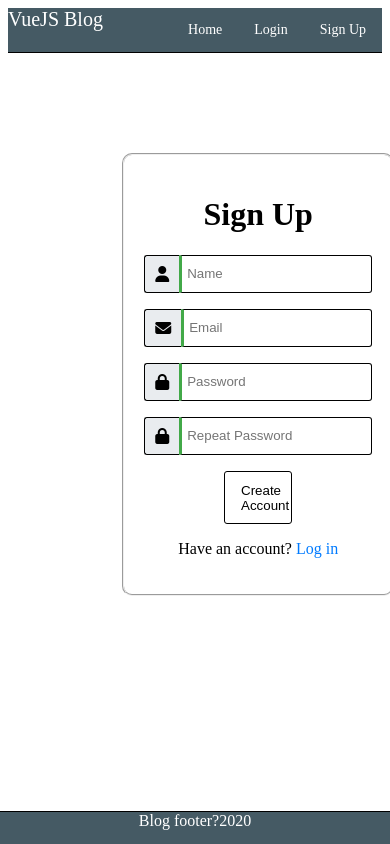
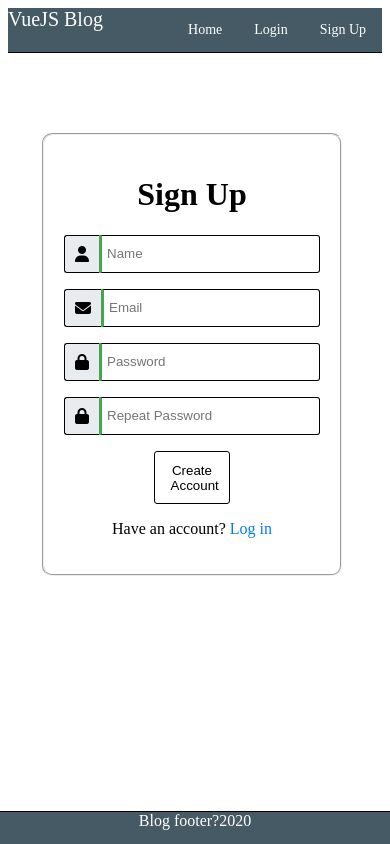
Before and after one commit to Draskovv/vue-blog, a Vue app in the folder vue-blog/: page /sign-up in a window 390 px wide. Built offline with nearby package versions, Linux system fonts and the light colour scheme; what vuefire would draw is missing.

Commit message:
more styling

```diff
--- a/vue-blog/src/components/CreatePost.vue
+++ b/vue-blog/src/components/CreatePost.vue
@@ -148,6 +148,9 @@ input.error {
 }
 
 @media screen and (max-width: 1100px) {
+    #createPost{
+      grid-template-columns: repeat(auto-fit , minmax(600px , 1fr));
+    }
     form .field1 {
       flex-direction: column;
     }
--- a/vue-blog/src/components/auth/SignIn.vue
+++ b/vue-blog/src/components/auth/SignIn.vue
@@ -155,4 +155,16 @@ input.error {
 .text-center{
   text-align: center;
 }
+
+@media screen and (max-width: 600px) {
+  form{
+    margin: 0;
+    padding-left: 2em
+  }
+  .loginBtn{
+    width: 16em;
+  }
+
+
+}
 </style>
--- a/vue-blog/src/components/auth/SignUp.vue
+++ b/vue-blog/src/components/auth/SignUp.vue
@@ -195,4 +195,16 @@ input.error {
 .text-center{
   text-align: center;
 }
+
+@media screen and (max-width: 600px) {
+  form{
+    margin: 0;
+    padding-left: 2em
+  }
+  .createBtn{
+    width: 16em;
+  }
+
+
+}
 </style>
```
